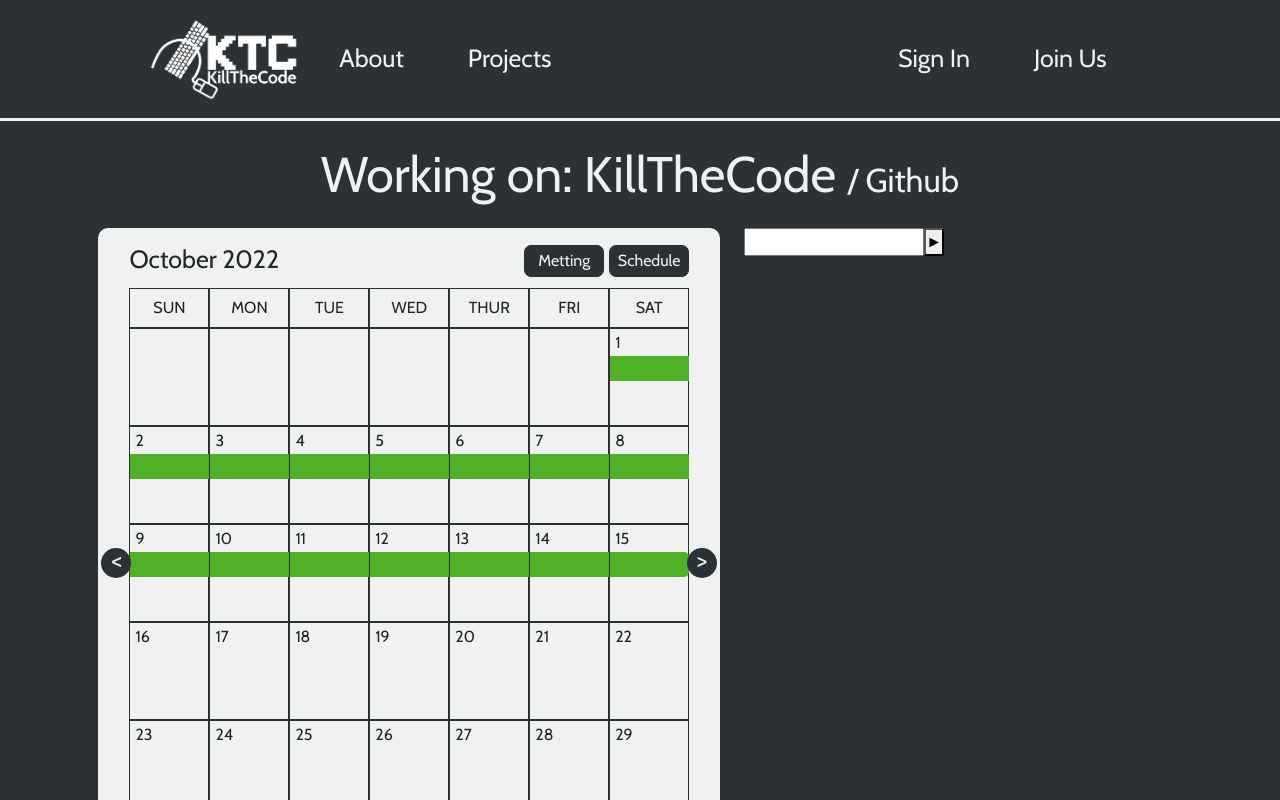
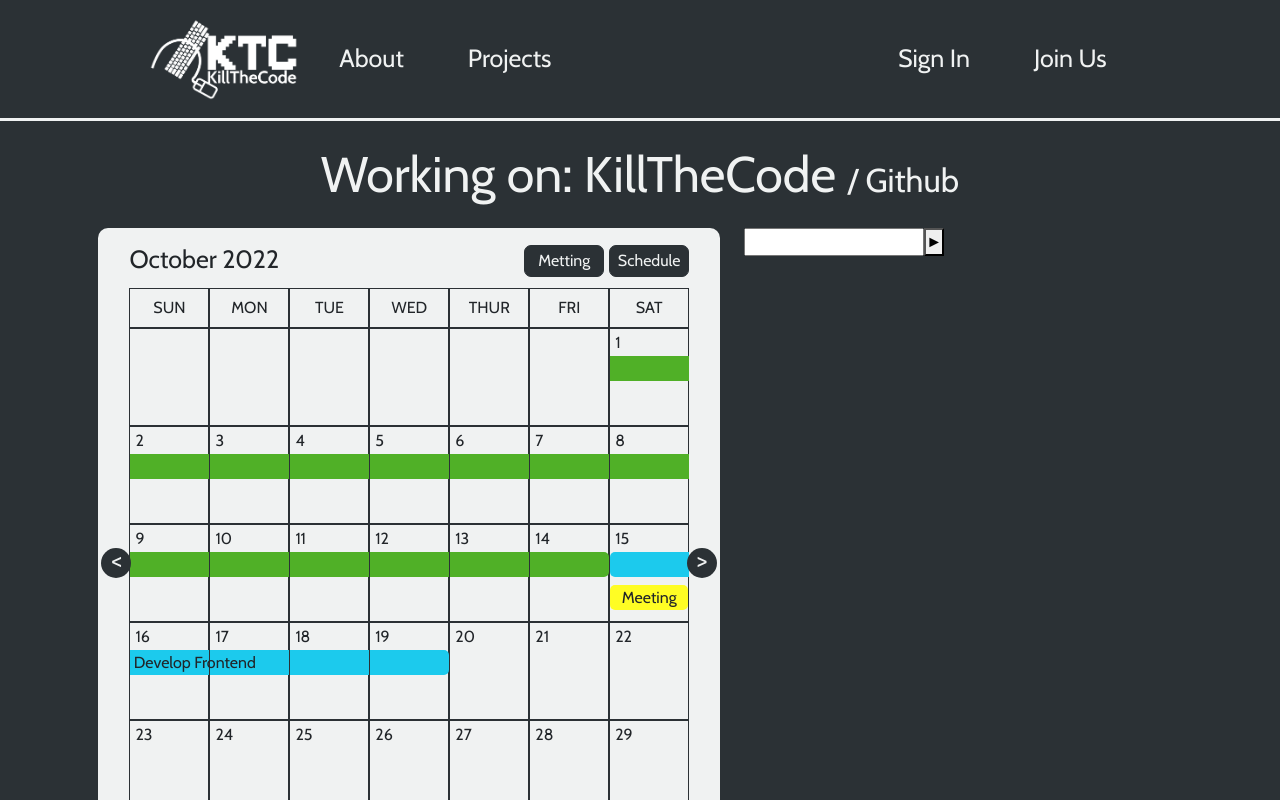
Before and after one commit to Jonghan-park/KillTheCode, a React (Create React App) app in the folder frontend/: page / in a window 1280 px wide. Shown: the top 800 px of the page. Built offline with nearby package versions, Linux system fonts and the light colour scheme.

Commit message:
Update calendar for modal

```diff
--- a/frontend/src/components/Calendar/Calendar.css
+++ b/frontend/src/components/Calendar/Calendar.css
@@ -48,6 +48,30 @@
   padding: 7px;
   text-align: center;
 }
+.calendarCtrl{
+  width: 30px;
+  height: 30px;
+  background-color: #2B3135;
+  border-radius: 50%;
+  color: #F0F2F2;
+  font-size: 25px;
+  text-align: center;
+  line-height: 25px;
+  position: absolute;
+  top: 45%;
+}
+.calendarCtrl:hover{
+  cursor: pointer;
+  background-color: #F0F2F2;
+  border: 1px solid #2B3135;
+  color: #2B3135;
+}
+.prevMonth{
+  left: 3px;
+}
+.nextMonth{
+  right: 3px;
+}
 .schedule{
   width: calc(100% + 1.5px);
   height: 25px;
@@ -80,29 +104,8 @@
   text-align: center;
   line-height: 25px;
 }
-.calendarCtrl{
-  width: 30px;
-  height: 30px;
-  background-color: #2B3135;
-  border-radius: 50%;
-  color: #F0F2F2;
-  font-size: 25px;
-  text-align: center;
-  line-height: 25px;
-  position: absolute;
-  top: 45%;
-}
-.calendarCtrl:hover{
+.canClick{
   cursor: pointer;
-  background-color: #F0F2F2;
-  border: 1px solid #2B3135;
-  color: #2B3135;
-}
-.prevMonth{
-  left: 3px;
-}
-.nextMonth{
-  right: 3px;
 }
 
 @media screen and (max-width: 600px){
--- a/frontend/src/components/Calendar/Calendar.js
+++ b/frontend/src/components/Calendar/Calendar.js
@@ -1,15 +1,26 @@
-import { useCallback, useMemo, useState } from "react";
+import { useCallback, useState } from "react";
 import useCalendarPrint from "./useCalendarPrint";
+import ScheduleModal from "../ScheduleModal/ScheduleModal";
+import MeetingModal from "../MeetingModal/MeetingModal";
 import "./Calendar.css";
 
 const schedule = [
   {
-    id: 1,
-    // from: "2022-09-08",
-    // to: "2022-09-13",
+    // from: "2022-09-05",
+    // to: "2022-09-08",
     fromYear: 2022,
     fromMonth: 9,
-    fromDate: 8,
+    fromDate: 5,
+    toYear: 2022,
+    toMonth: 9,
+    toDate: 8,
+    issue: "Plan Project",
+    color: "#EE7098",
+  },
+  {
+    fromYear: 2022,
+    fromMonth: 9,
+    fromDate: 9,
     toYear: 2022,
     toMonth: 9,
     toDate: 13,
@@ -17,7 +28,6 @@
     color: "#545BE3",
   },
   {
-    id: 2,
     fromYear: 2022,
     fromMonth: 9,
     fromDate: 14,
@@ -28,15 +38,24 @@
     color: "#8932E3",
   },
   {
-    id: 3,
     fromYear: 2022,
     fromMonth: 9,
     fromDate: 23,
     toYear: 2022,
     toMonth: 10,
-    toDate: 15,
+    toDate: 14,
     issue: "Coding Frontend",
     color: "#50B027",
+  },
+  {
+    fromYear: 2022,
+    fromMonth: 10,
+    fromDate: 15,
+    toYear: 2022,
+    toMonth: 10,
+    toDate: 19,
+    issue: "Develop Frontend",
+    color: "#1CCAED",
   },
 ];
 const meeting = [
@@ -59,6 +78,12 @@
     meetingDate: 23,
     attendees: "Joseph, Kai, Lauren, Elly",
   },
+  {
+    meetingYear: 2022,
+    meetingMonth: 10,
+    meetingDate: 15,
+    attendees: "Joseph, Kai, Lauren, Elly, Jihoon",
+  },
 ];
 
 const Calendar = () => {
@@ -69,20 +94,32 @@
   };
   const months = ["January", "February", "March", "April", "May", "June",
     "July", "August", "September", "October", "November", "December"];
-  const weeks = useMemo(() =>
-    ["SUN", "MON", "TUE", "WED", "THUR", "FRI", "SAT"], []);
+  const weeks = ["SUN", "MON", "TUE", "WED", "THUR", "FRI", "SAT"];
   const [currentYear, setCurrentYear] = useState(today.year);
   const [currentMonth, setCurrentMonth] = useState(today.month);
   const [schedules, setSchedules] = useState(schedule);
   const [meetings, setMeetings] = useState(meeting);
+  const [showScheduleModal, setShowScheduleModal] = useState(false);
+  const [showMeetingModal, setShowMeetingModal] = useState(false);
+  // The temporary state for the calendar based on a user information
+  const [isUserAdmin, setIsUserAdmin] = useState(true);
   const displayCalendar = useCalendarPrint({
     weeks,
     currentYear,
     currentMonth,
     schedules,
     meetings,
+    isUserAdmin,
+    setShowScheduleModal,
+    setShowMeetingModal,
   });
 
+  const openScheduleModal = () => {
+    setShowScheduleModal(true);
+  };
+  const openMeetingModal = () => {
+    setShowMeetingModal(true);
+  };
   const prevMonth = useCallback(() => {
     if (currentMonth === 1) {
       setCurrentMonth(12);
@@ -102,9 +139,19 @@
   return (
     <div className="calendarContainer">
       <div className="calendarHeader">
-        <p className="month">{months[currentMonth - 1]} {currentYear}</p>
-        <button className="calendarButton">Schedule</button>
-        <button className="calendarButton">Metting</button>
+        <p className="month">
+          {months[currentMonth - 1]} {currentYear}
+        </p>
+        {isUserAdmin &&
+          <>
+            <button className="calendarButton" onClick={openScheduleModal}>
+              Schedule
+            </button>
+            <button className="calendarButton" onClick={openMeetingModal}>
+              Metting
+            </button>
+          </>
+        }
       </div>
       <div className="calendar">
         {weeks.map((week) => {
@@ -116,6 +163,22 @@
       </div>
       <div className="calendarCtrl prevMonth" onClick={prevMonth}>&lt;</div>
       <div className="calendarCtrl nextMonth" onClick={nextMonth}>&gt;</div>
+      {showScheduleModal &&
+        <ScheduleModal
+          fromDateInfo = ""
+          toDateInfo = ""
+          issue = ""
+          color = ""
+          setShowScheduleModal={setShowScheduleModal}
+        />
+      }
+      {showMeetingModal &&
+        <MeetingModal
+          dateInfo = ""
+          attendees = ""
+          setShowMeetingModal={setShowMeetingModal}
+        />
+      }
     </div>
   );
 };
--- a/frontend/src/components/Calendar/useCalendarPrint.js
+++ b/frontend/src/components/Calendar/useCalendarPrint.js
@@ -6,8 +6,17 @@
   currentMonth,
   schedules,
   meetings,
+  isUserAdmin,
+  setShowScheduleModal,
+  setShowMeetingModal,
 }) => {
   return useMemo(() => {
+    const openScheduleModal = () => {
+      setShowScheduleModal(true);
+    };
+    const openMeetingModal = () => {
+      setShowMeetingModal(true);
+    };
     const lastDate = new Date(currentYear, currentMonth, 0).getDate();
     const firstDay = new Date(currentYear, currentMonth - 1, 1).getDay();
     const lastDay = new Date(currentYear, currentMonth - 1, lastDate).getDay();
@@ -69,15 +78,27 @@
                       "schedule" +
                       (schedule.fromDate === i ? " startSchedule" : "") +
                       (schedule.toDate === i ? " endSchedule" : "") +
-                      (issued ? " issue" : "")
+                      (issued ? " issue" : "") +
+                      (isUserAdmin ? " canClick" : "")
                     }
                     style={{
                       backgroundColor: schedule.color,
                     }}
+                    onClick={isUserAdmin && openScheduleModal}
                   >
                     {issued && <span>{schedule.issue}</span>}
                   </div>
-                  {met && <div className="meeting">Meeting</div>}
+                  {met &&
+                    <div
+                      className={
+                        "meeting" +
+                        (isUserAdmin ? " canClick" : "")
+                      }
+                      onClick={isUserAdmin && openMeetingModal}
+                    >
+                      Meeting
+                    </div>
+                  }
                 </div>
               );
 
@@ -109,7 +130,16 @@
     }
 
     return calendarCells;
-  }, [weeks, currentYear, currentMonth, schedules, meetings]);
+  }, [
+    weeks,
+    currentYear,
+    currentMonth,
+    schedules,
+    meetings,
+    isUserAdmin,
+    setShowScheduleModal,
+    setShowMeetingModal
+  ]);
 };
 
 export default useCalendarPrint;
```
